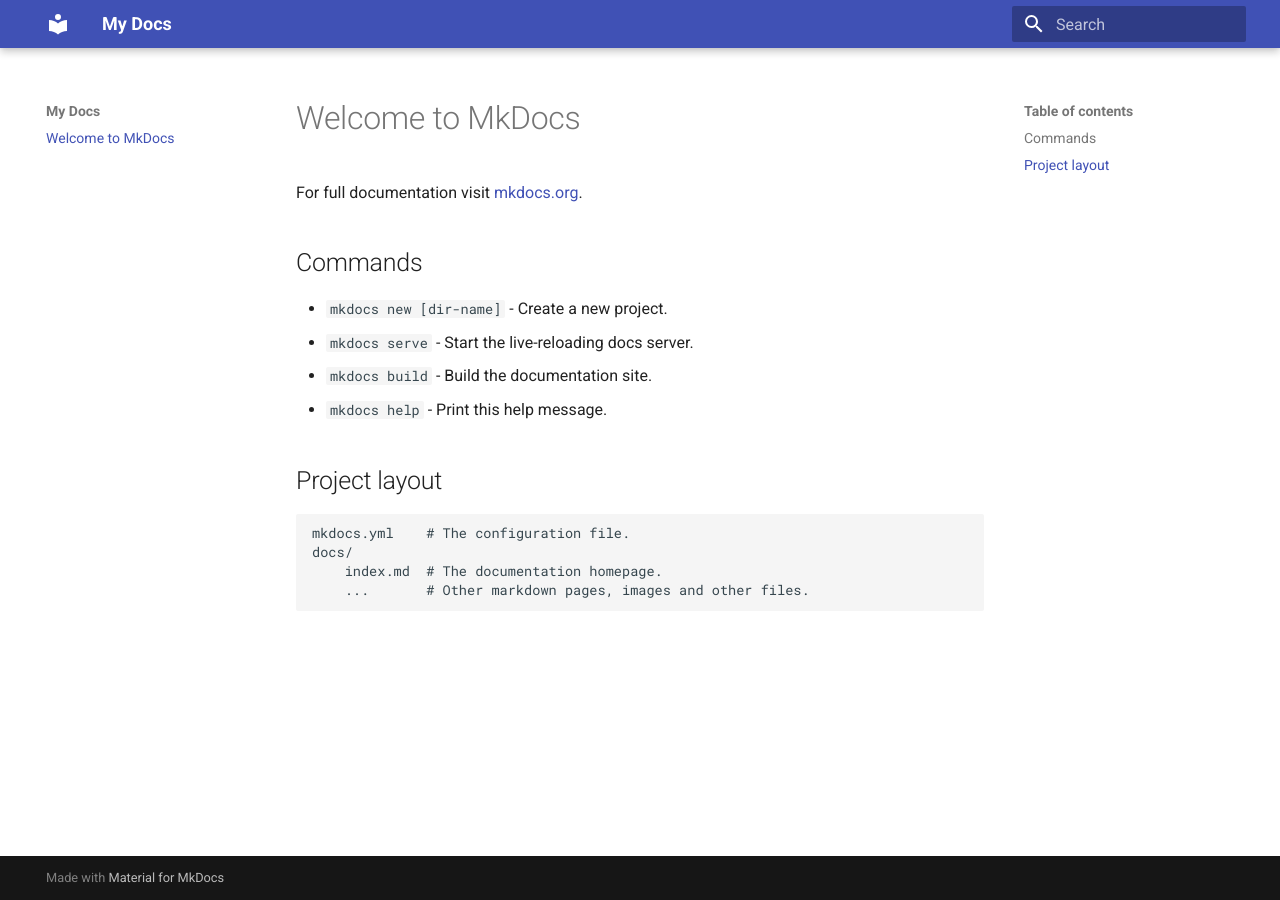
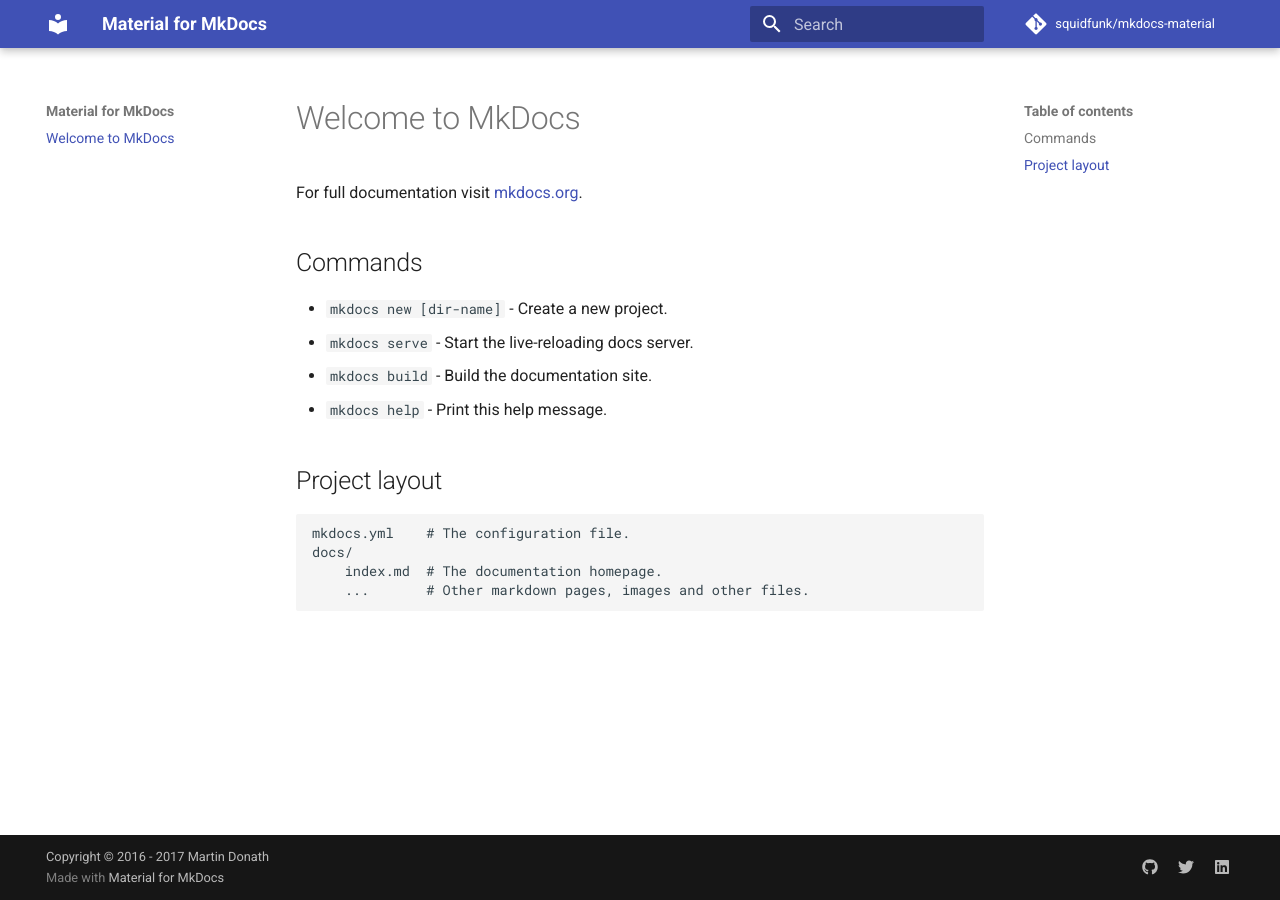
Before and after one commit to vijay07roy/pagesdemo, an MkDocs documentation site: the page built from docs/index.md, in a window 1280 px wide. Built offline with MkDocs 1.6.1 and Material for MkDocs 9.7.7, drawn with Linux system fonts in a browser that asks for light colours; comment, search, counter and statistics services are not loaded.

Commit message:
update mkdocs.yml

```diff
--- a/mkdocs.yml
+++ b/mkdocs.yml
@@ -1,3 +1,46 @@
-site_name: My Docs
+# Project information
+site_name: 'Material for MkDocs'
+site_description: 'A Material Design theme for MkDocs'
+site_author: 'Martin Donath'
+site_url: 'https://squidfunk.github.io/mkdocs-material/'
+
+# Repository
+repo_name: 'squidfunk/mkdocs-material'
+repo_url: 'https://github.com/squidfunk/mkdocs-material'
+
+# Copyright
+copyright: 'Copyright &copy; 2016 - 2017 Martin Donath'
+
+# Configuration
 theme:
   name: 'material'
+  language: 'en'
+  palette:
+    primary: 'indigo'
+    accent: 'indigo'
+  font:
+    text: 'Roboto'
+    code: 'Roboto Mono'
+
+# Customization
+extra:
+  social:
+    - type: 'github'
+      link: 'https://github.com/squidfunk'
+    - type: 'twitter'
+      link: 'https://twitter.com/squidfunk'
+    - type: 'linkedin'
+      link: 'https://linkedin.com/in/squidfunk'
+
+# Google Analytics
+google_analytics:
+  - 'UA-XXXXXXXX-X'
+  - 'auto'
+
+# Extensions
+markdown_extensions:
+  - admonition
+  - codehilite:
+      guess_lang: false
+  - toc:
+      permalink: true
```
